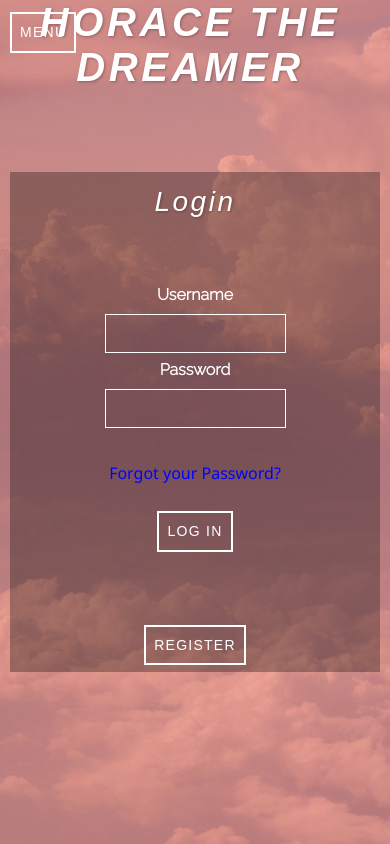
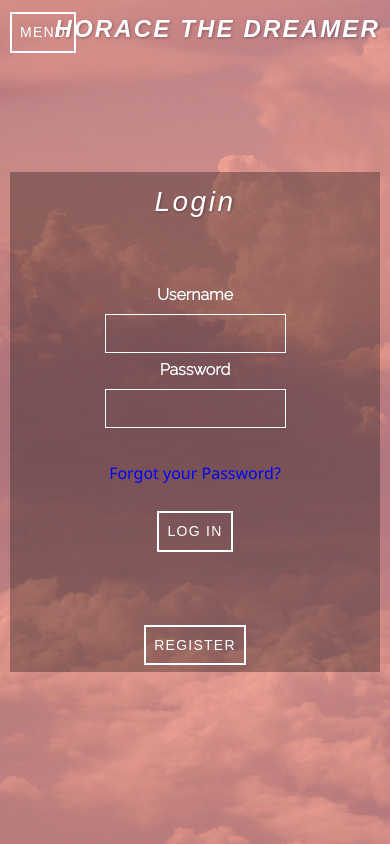
Before and after one commit to bennyrags/dreamcatcher, a React app: page /#/dreams in a window 390 px wide. Built offline with nearby package versions, Linux system fonts and the light colour scheme; no server answers; a web font is replaced by a local one.

Commit message:
nav title size for mobile

```diff
--- a/src/components/App/App.css
+++ b/src/components/App/App.css
@@ -171,6 +171,7 @@ h1 {
     font-size:1.75rem
 }
 h2 {
+
     font-size:1.5rem
 }
 h3 {
--- a/src/components/Nav/Nav.css
+++ b/src/components/Nav/Nav.css
@@ -10,6 +10,14 @@ a {text-decoration: none;}
     top:0;
     margin-top:0;
 }
+
+@media (max-width:500px) {
+  .nav-title {
+    font-size:1.5rem;
+    top:15px;
+  }
+}
+
 
 .nav {
   width:100%;
```
